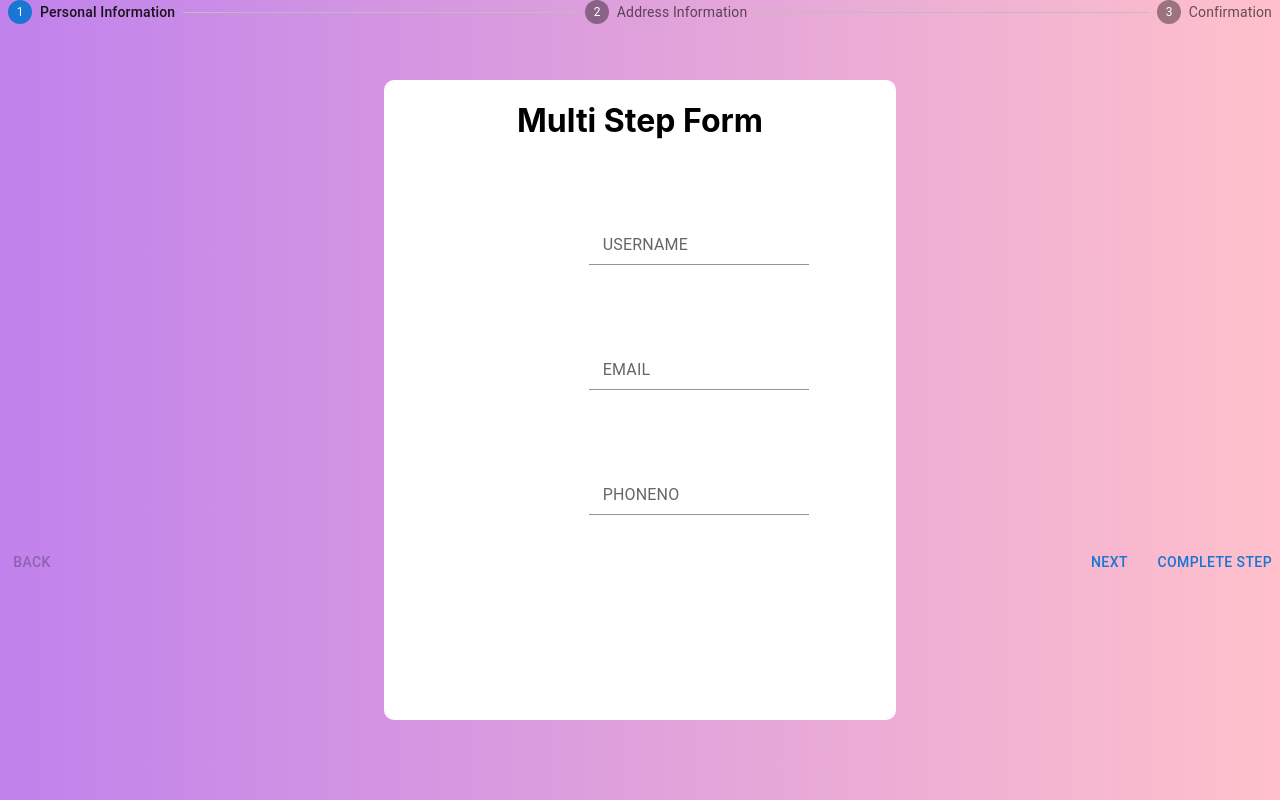
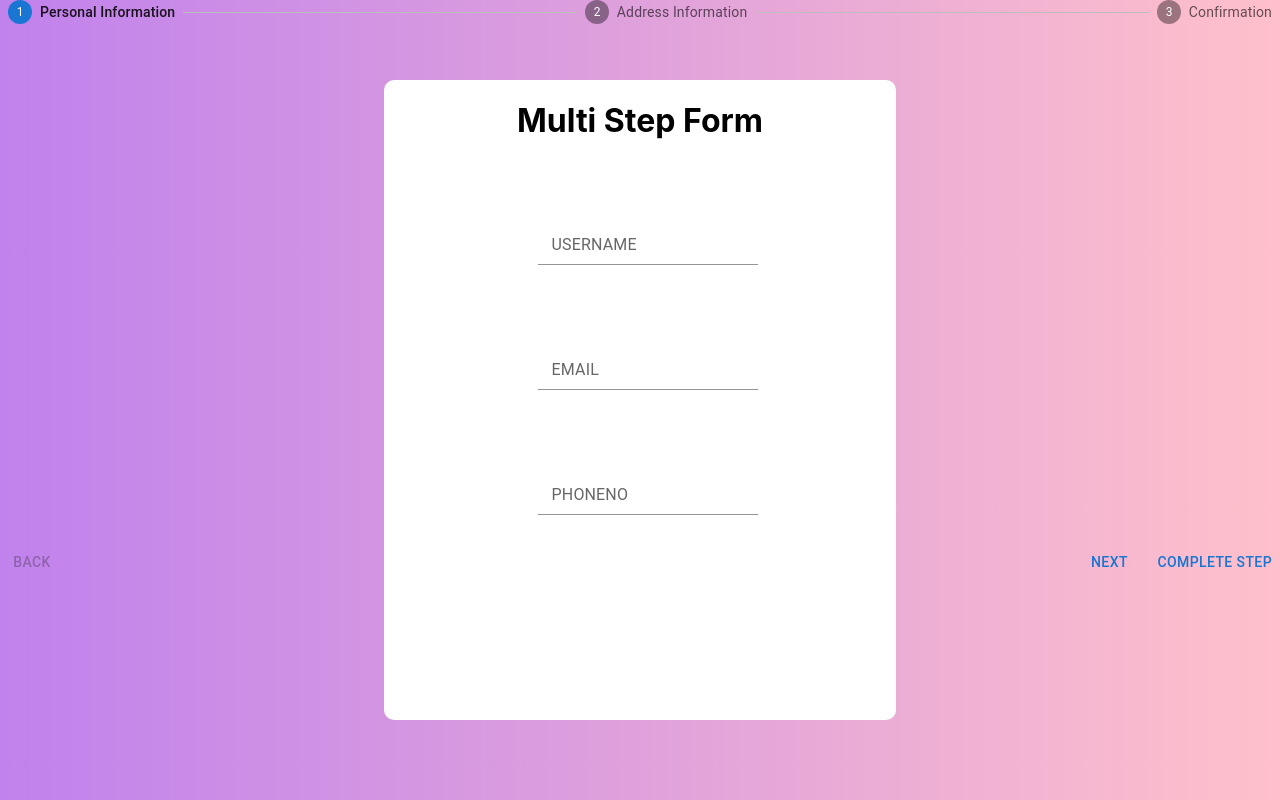
Before and after one commit to RoopaRI/multip_step_form, a React (Create React App) app: page / in a window 1280 px wide. Built offline with nearby package versions, Linux system fonts and the light colour scheme.

Commit message:
Created a reusable input field component

```diff
--- a/src/inputComponent/inputComponent.css
+++ b/src/inputComponent/inputComponent.css
@@ -7,5 +7,5 @@
 
 .input{
     position: absolute;
-    left:25%;
+    left:15%;
 }
```
